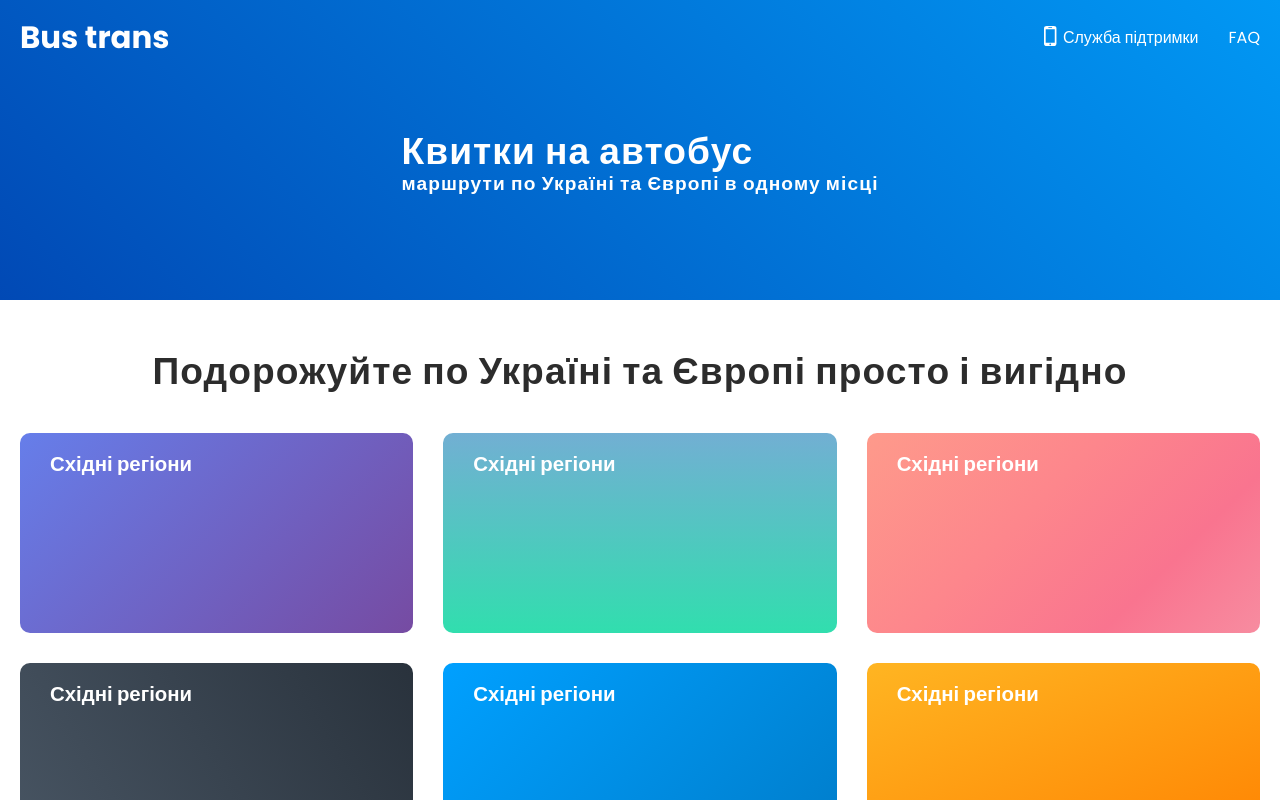
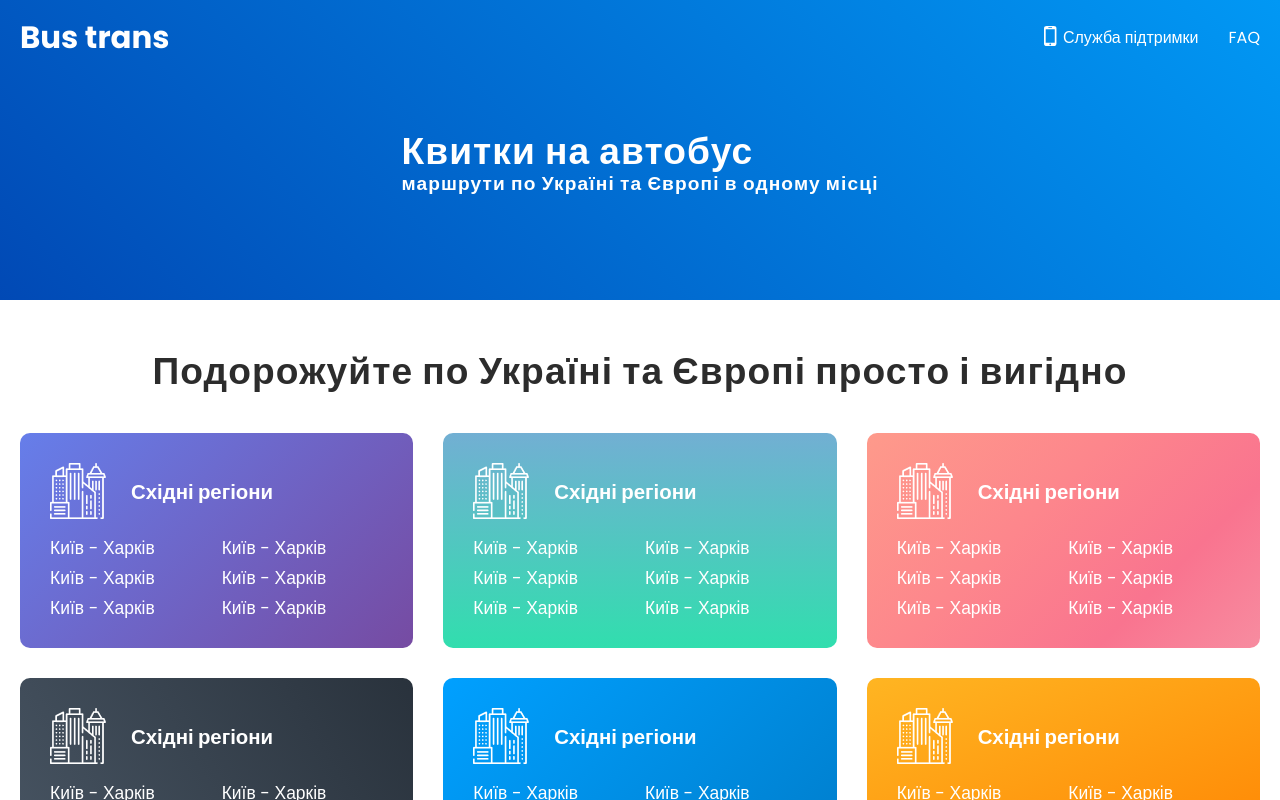
Before and after one commit to LVAndr/bus-transportation, a Vue app: page / in a window 1280 px wide. Shown: the top 800 px of the page. Built offline with nearby package versions, Linux system fonts and the light colour scheme.

Commit message:
add HTML/CSS layout to TripCard.vue

```diff
--- a/src/components/AnswersQuestionsSection.vue
+++ b/src/components/AnswersQuestionsSection.vue
@@ -93,11 +93,10 @@ const faqObj = ref([
   }
   &__top>&__item-question{
     color: inherit;
-    transition: color .3s;
+    transition: color .3s ease;
   }
   &__top:hover>&__item-question{
     color: #009eff;
-    transition: color .3s;
   }
   &__medium{
     height: 0;
--- a/src/components/TripCard.vue
+++ b/src/components/TripCard.vue
@@ -4,6 +4,11 @@ const props = defineProps({
     type: String,
     required: false,
     default: 'violet'
+  },
+  region: {
+    type: String,
+    required: false,
+    default: 'Східні регіони'
   }
 })
 </script>
@@ -14,8 +19,44 @@ const props = defineProps({
     :class="color"
 >
   <div class="trip-card__top trip-top">
-    <div class="trip-top__img"></div>
-    <h3 class="trip-top__title">Східні регіони</h3>
+    <div class="trip-top__img">
+      <img src="../assets/img/vest-region.webp" alt="">
+    </div>
+    <h3 class="trip-top__title">{{region}}</h3>
+  </div>
+  <div class="trip-card__bottom trip-bottom">
+    <ul class="trip-bottom__list list-reset">
+      <li class="trip-bottom__item">
+        <span class="trip-bottom__item-departure">Київ</span>
+        -
+        <span class="trip-bottom__item-destination">Харків</span>
+      </li>
+      <li class="trip-bottom__item">
+        <span class="trip-bottom__item-departure">Київ</span>
+        -
+        <span class="trip-bottom__item-destination">Харків</span>
+      </li>
+      <li class="trip-bottom__item">
+        <span class="trip-bottom__item-departure">Київ</span>
+        -
+        <span class="trip-bottom__item-destination">Харків</span>
+      </li>
+      <li class="trip-bottom__item">
+        <span class="trip-bottom__item-departure">Київ</span>
+        -
+        <span class="trip-bottom__item-destination">Харків</span>
+      </li>
+      <li class="trip-bottom__item">
+        <span class="trip-bottom__item-departure">Київ</span>
+        -
+        <span class="trip-bottom__item-destination">Харків</span>
+      </li>
+      <li class="trip-bottom__item">
+        <span class="trip-bottom__item-departure">Київ</span>
+        -
+        <span class="trip-bottom__item-destination">Харків</span>
+      </li>
+    </ul>
   </div>
 </div>
 </template>
@@ -24,10 +65,33 @@ const props = defineProps({
 @import "src/assets/styles/variables";
 .trip-card{
   width: 100%;
-  min-height: 200px;
   color: $text-color-light;
   border-radius: 10px;
   padding: 20px 30px;
+
+  &__top{
+    display: flex;
+    align-items: center;
+    margin: 10px auto;
+  }
+  &__bottom{
+    margin-top: 15px;
+  }
+  .trip-top{
+    &__title{
+      margin-left: 25px;
+    }
+  }
+  .trip-bottom{
+    &__list{
+      display: grid;
+      grid-template-columns: repeat(2, 1fr);
+      column-gap: 10px
+    }
+    &__item:not(:last-child){
+      margin-bottom: 10px;
+    }
+  }
 }
 .violet{
   background: linear-gradient(315deg, #764ba2, #667eea);
```
Also changed, not shown: src/components/AnswersQuestionsCard.vue (added, +11 -0 lines), src/assets/img/vest-region.webp (added).
